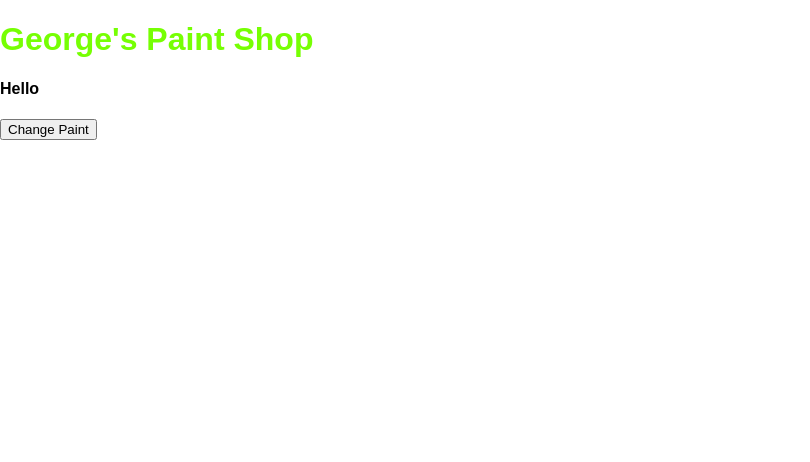
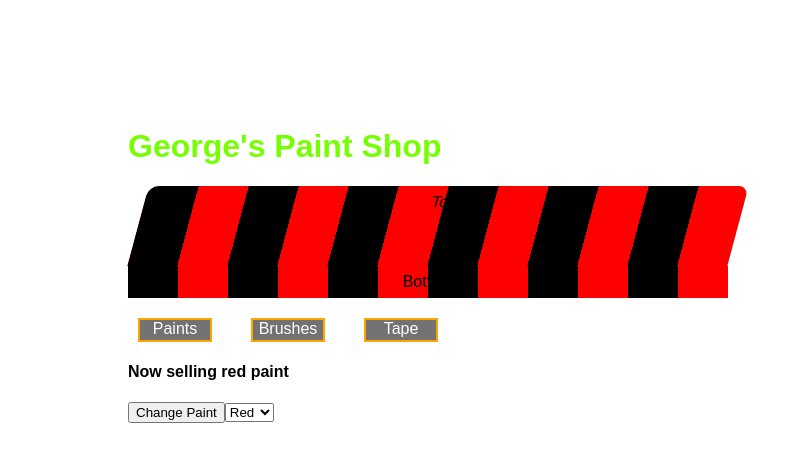
Before and after one commit to jaysig/reactPainter, a React (Create React App) app: page / in a window 1280 px wide. Shown: the top 462 px of the page, without its empty margins (0-810 px from the left). Built offline with nearby package versions, Linux system fonts and the light colour scheme.

Commit message:
Added Roof

```diff
--- a/package.json
+++ b/package.json
@@ -7,7 +7,8 @@
     "react-dom": "^15.6.1",
     "react-redux": "^5.0.6",
     "react-scripts": "1.0.11",
-    "redux": "^3.7.2"
+    "redux": "^3.7.2",
+    "redux-form": "^7.0.3"
   },
   "scripts": {
     "start": "react-scripts start",
--- a/src/components/PaintShop.js
+++ b/src/components/PaintShop.js
@@ -1,33 +1,117 @@
 import React, { Component } from 'react';
 // import { Field, reduxForm } from 'redux-form';
 import { connect } from 'react-redux';
+// import { Field, reduxForm } from 'redux-form'
+// import DropdownList from 'react-widgets/lib/DropdownList'
 import * as actions from '../actions/paints';
 
+const block = {
+  position: 'absolute',
+  height: '2em',
+  width: '600px',
+  'text-align': 'center',
+  'line-height': '2em'
+
+}
+
+const cube = {
+  'font-size': '3em',
+  width: '2em',
+  margin: '1em auto',
+  'transform-style': 'preserve-3d',
+  transform: 'rotateX(-10deg) rotateY(1deg)',
+}
+const row = {
+  margin: '10px',
+  width: '300px',
+  'justify-content': 'space-between'
+}
+const update = {
+  background: '#737272',
+  color: 'white',
+  border: 'orange solid 2px',
+  width: '70px',
+  'text-align': 'center',
+  height: '20px'
+}
 class PaintShop extends Component {
 
   constructor(props) {
     super(props);
     this.changePaint = this.changePaint.bind(this);
-    this.state = {
-      color: this.props.color,
-    }
   }
 
-  changePaint = () => {
-    this.props.changeColor();
+  changePaint = (event) => {
+    this.props.changeColor(event.target.value);
   }
 
   render() {
+    console.log(this.props);
+    let color = this.props.color;
+    console.log(this.state);
     return (
       <div className="">
-        <div>
+        <div style={{margin: '10%'}}>
           <h1 style={{color: '#76FF03'}}>George's Paint Shop</h1>
-          <div>
-            <h4>Hello</h4>
+          <div id="depth" style={{
+            // transform: 'rotateX(90deg) translateZ(1em)',
+            // position: 'absolute',
+            transform: 'skewX(-15deg)',
+            'margin-left': '.93%',
+            'border-radius': '10px 10px 0 0',
+            height: '5em',
+            width: '600px',
+            'text-align': 'center',
+            'line-height': '2em',
+            background: `repeating-linear-gradient(to right, black, black 50px, ${color} 50px, ${color} 100px)`
+          }}>
+             Top
+          </div>
+          {/* <div style={{background: 'orange',height: '50px'}}></div> */}
+          <div style={{
+            ...block,
+            transform: 'translateZ(1em)',
+            background: `repeating-linear-gradient(to right, black, black 50px, ${color} 50px, ${color} 100px)`
+          }}>
+          Bottom
+          </div>
+          {/* <div className="cube" style={cube}>
+            <div id="depth" style={{
+              ...block,
+              transform: 'rotateX(90deg) translateZ(1em)',
+              background: `repeating-linear-gradient(to right, white, white 50px, ${color} 50px, ${color} 100px)`
+            }}>
+               Top
+            </div>
+            <div style={{
+              ...block,
+              transform: 'translateZ(1em)',
+              background: `repeating-linear-gradient(to right, white, white 50px, ${color} 50px, ${color} 100px)`
+            }}>
+            Bottom
+            </div>
+          </div> */}
+
+
+          <div style={{'margin-top': '5%'}}>
+            <div className="row" style={{...row,'display': 'flex'}}>
+              <div style={update}>Paints</div>
+              <div style={update}>Brushes</div>
+              <div style={update}>Tape</div>
+            </div>
+            <h4>{`Now selling ${color} paint`}</h4>
           <div className="update-mentions">
             {/* Click here to pull down the latest mentions */}
             {/* Display only if there are pending mentions */}
             <button className="pending" onClick={this.updateMentions}> Change Paint</button>
+            <select
+              name="paintChanger"
+              id=""
+              onChange={this.changePaint}
+              >
+              <option value="red">Red</option>
+              <option value="blue">Blue</option>
+            </select>
           </div>
           {/* {this.state.mentions.map((mention, i) => {
             return <Mention key={i} mention={mention} />
```
Also changed, not shown: 1 other file (tests, documents, lock files or other folders).
